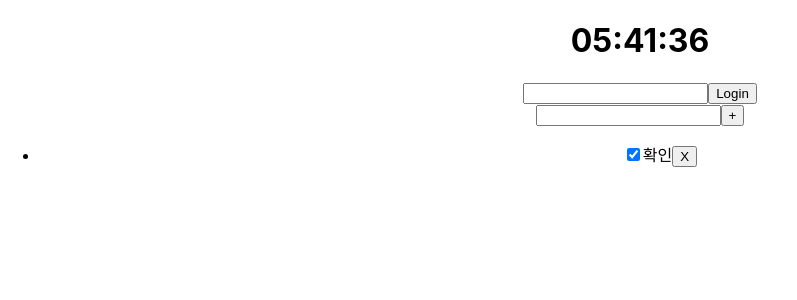
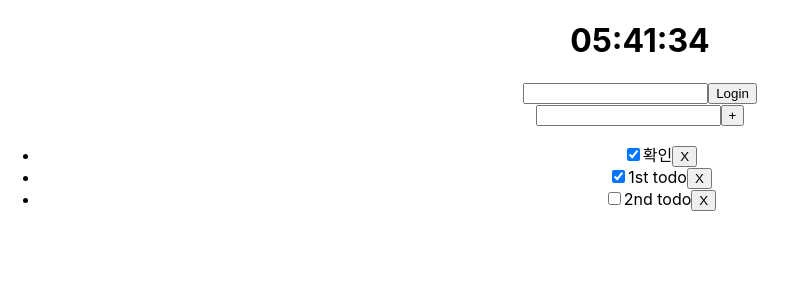
Before and after one commit to guswns951230/React_To_do_list, a React (Create React App) app: page / in a window 1280 px wide. Shown: the top 300 px of the page, without its empty margins (0-797 px from the left). Built offline with nearby package versions, Linux system fonts and the light colour scheme.

Commit message:
TodoItem component

```diff
--- a/src/components/TodoComp.jsx
+++ b/src/components/TodoComp.jsx
@@ -1,4 +1,5 @@
 import { useReducer } from "react";
+import TodoItemComp from "./TodoItemComp";
 
 const initstate = {
   // todoitem의 형태 확인 : 1개의 todo값을 가지고 있음
@@ -8,7 +9,18 @@ const initstate = {
     id: 1,
   },
   // 배열을 통해 여러개의 todoitem을 사용
-  todolist: [], // todoitem을 넣을 공간
+  todolist: [
+    {
+      done: true,
+      todo: "1st todo",
+      id: 1,
+    },
+    {
+      done: false,
+      todo: "2nd todo",
+      id: 2,
+    },
+  ], // todoitem을 넣을 공간
   // todo값을 입력받을 todoInput
   todoInput: "",
 };
@@ -22,6 +34,29 @@ function reducer(state, action) {
           ...state.todoitem,
           done: !state.todoitem.done,
         },
+      };
+    case "checkedlist":
+      // list안에서 객체 하나를 찾아 객체의 done을 !값으로 변경
+      // 객체 하나를 찾는 방법 : id값으로 통해 찾는다
+      const newTodoList = state.todolist.map((todoitem) => {
+        if (todoitem.id == action.id) {
+          // 새로 객체를 만들어 done을 바꿈
+          todoitem = {
+            ...todoitem,
+            done: !todoitem.done,
+          };
+        }
+        return todoitem;
+      });
+      //
+      const newTodoList2 = state.todolist.map((todoitem) =>
+        todoitem.id == action.id
+          ? { ...todoitem, done: !todoitem.done }
+          : todoitem
+      );
+      return {
+        ...state,
+        todolist: newTodoList,
       };
     case "todoInput":
       return {
@@ -55,11 +90,15 @@ const TodoComp = () => {
             onClick={() => {
               dispatch({ type: "checked" });
             }}
+            readOnly
           />
           {state.todoitem.todo}
           <button>X</button>
         </li>
         {/* TodoItemComp를 만들어 map을 통해 내용 출력 */}
+        {state.todolist.map((todoitem) => (
+          <TodoItemComp todoitem={todoitem} dispatch={dispatch} />
+        ))}
       </ul>
     </div>
   );
--- /dev/null
+++ b/src/components/TodoItemComp.jsx
@@ -0,0 +1,20 @@
+const TodoItemComp = (props) => {
+  const { todoitem, dispatch } = props;
+  return (
+    <li>
+      {/* Todoitem - check 여부, 할 일, id 값 */}
+      <input
+        type="checkbox"
+        checked={todoitem.done}
+        onClick={() => {
+          dispatch({ type: "checkedlist", id: todoitem.id });
+        }}
+        readOnly
+      />
+      {todoitem.todo}
+      <button>X</button>
+    </li>
+  );
+};
+
+export default TodoItemComp;
```
